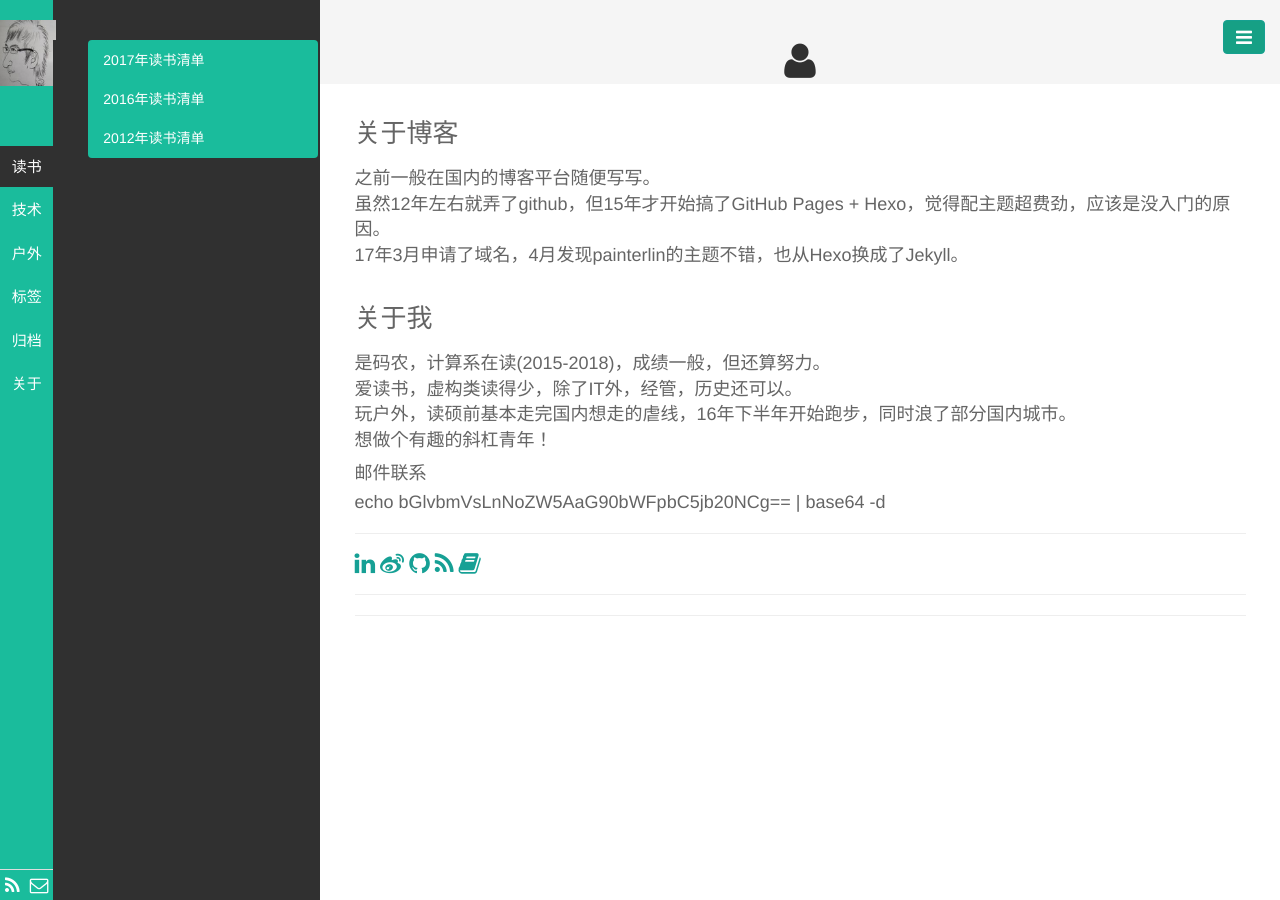
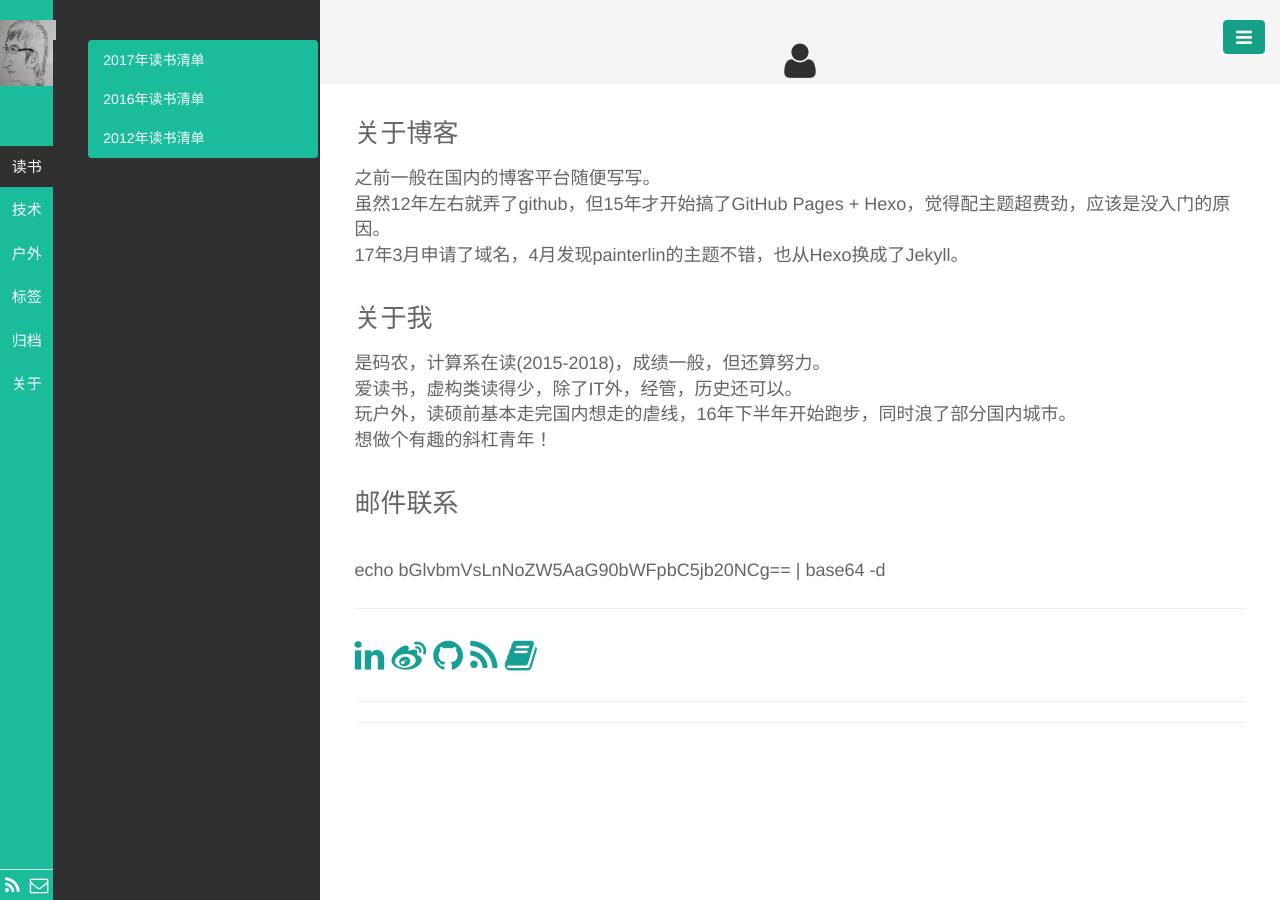
Before and after one commit to wolflion/blog, a Jekyll site: the page built from pages/about.html, in a window 1280 px wide. Built offline with Jekyll 4.4.1, drawn with Linux system fonts in a browser that asks for light colours; Markdown is read by kramdown in place of the engine named in the settings.

Commit message:
modify h4 to h3
modify h4 to h3

```diff
--- a/pages/about.html
+++ b/pages/about.html
@@ -21,7 +21,7 @@
    想做个有趣的斜杠青年！<br/>
 </p>
 
-<h4>邮件联系<h4>
+<h3>邮件联系<h3>
 <p style=font-size:18px>
 	echo bGlvbmVsLnNoZW5AaG90bWFpbC5jb20NCg== | base64 -d  <br/>
 </p>
```
